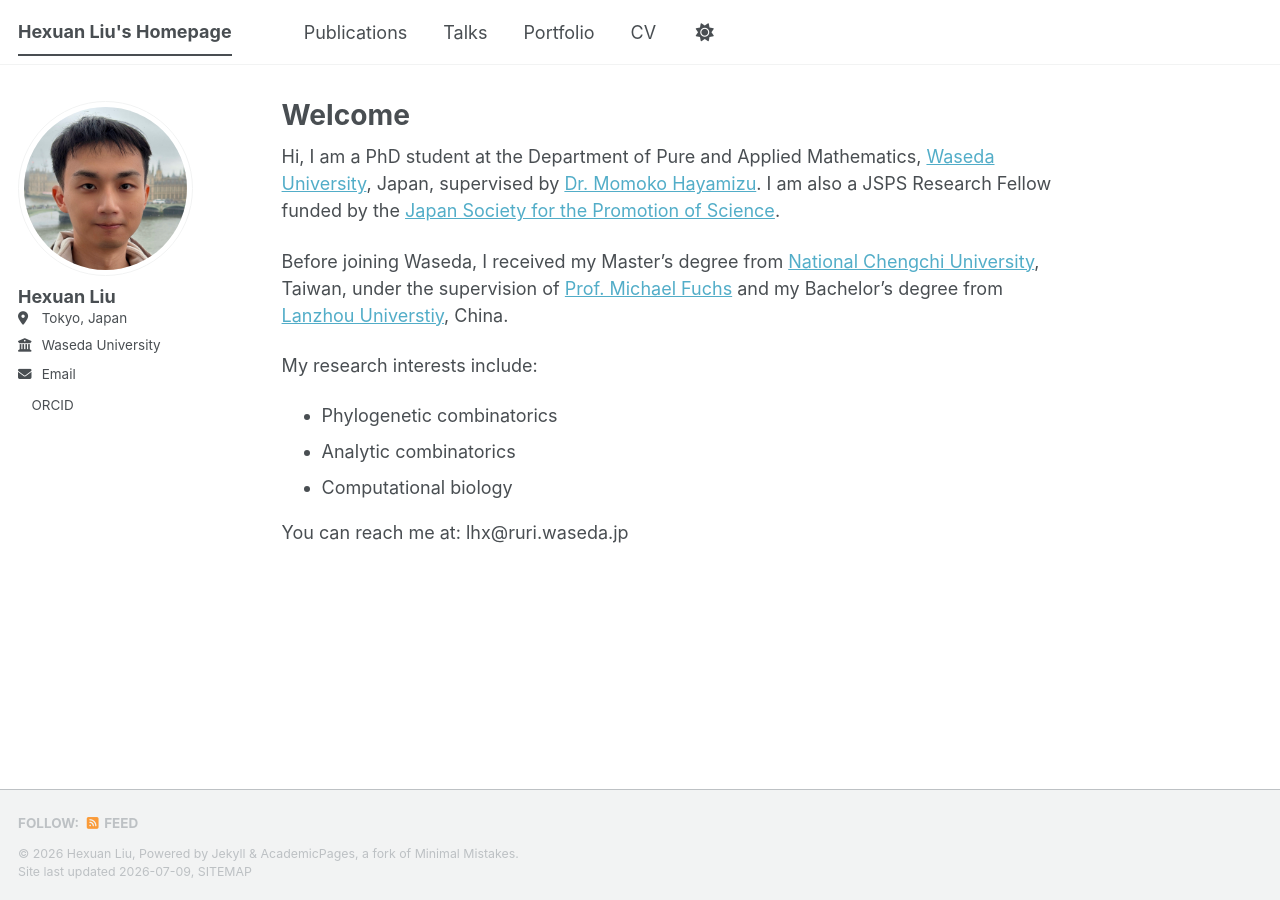
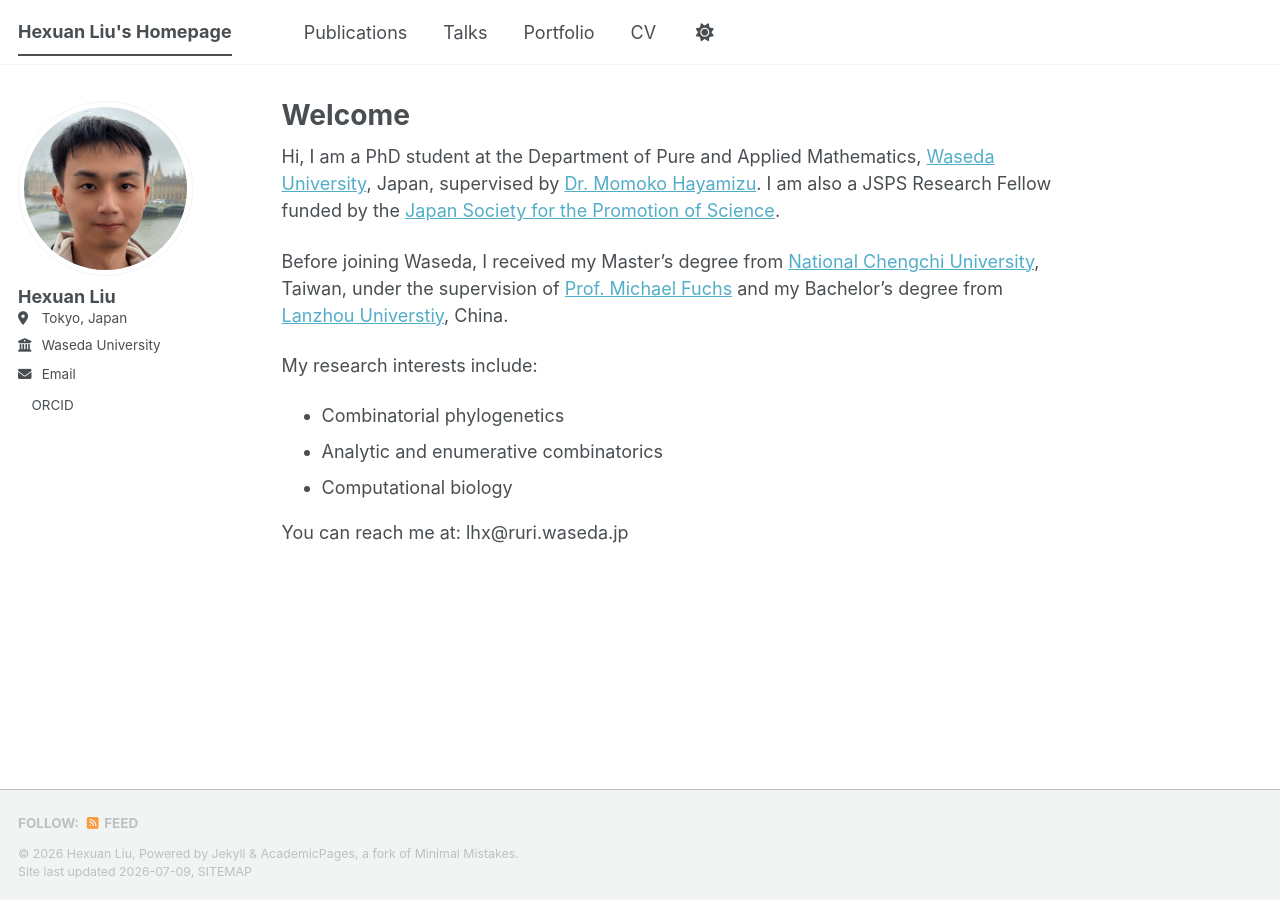
Before and after one commit to Hexuan-Liu/hexuan-liu.github.io, a Jekyll site: the page built from _pages/about.md, in a window 1280 px wide. Built offline with Jekyll 4.4.1, drawn with Linux system fonts in a browser that asks for light colours; a style sheet for code colours, icons or effects is not loaded.

```diff
--- a/_pages/about.md
+++ b/_pages/about.md
@@ -11,8 +11,8 @@ Hi, I am a PhD student at the Department of Pure and Applied Mathematics, [Wased
 Before joining Waseda, I received my Master's degree from [National Chengchi University](https://www.nccu.edu.tw/index.php?Lang=en), Taiwan, under the supervision of [Prof. Michael Fuchs](https://web.math.nccu.edu.tw/mfuchs/) and my Bachelor's degree from [Lanzhou Universtiy](https://global.lzu.edu.cn/), China.
 
 My research interests include:
-- Phylogenetic combinatorics
-- Analytic combinatorics
+- Combinatorial phylogenetics
+- Analytic and enumerative combinatorics
 - Computational biology
 
 You can reach me at: lhx@ruri.waseda.jp
```
